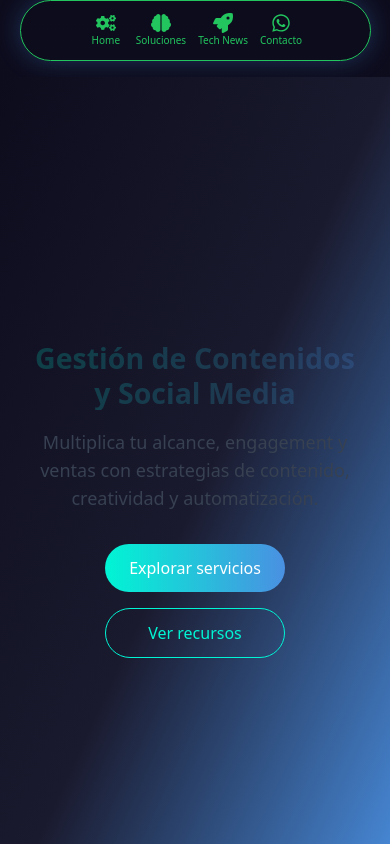
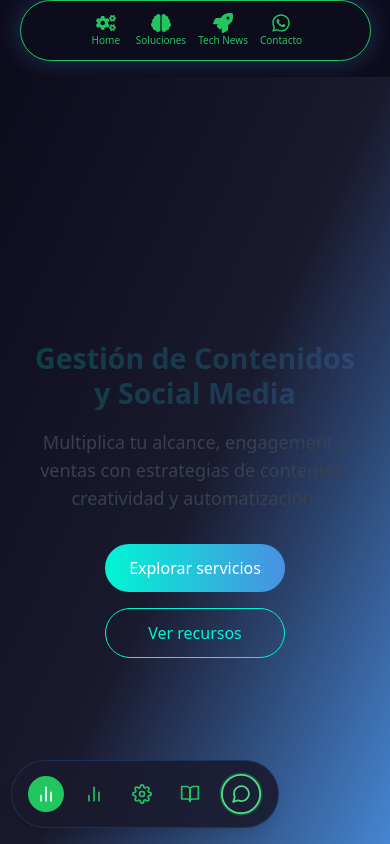
Before and after one commit to deivipluss/landing, a Next.js app: page /gestion-contenidos in a window 390 px wide. Shown: the top 844 px of the page. Built offline with nearby package versions, Linux system fonts and the light colour scheme.

Commit message:
fix: unifica layout y estilos del SidebarNavigation para alineación y borde idénticos

```diff
--- a/app/gestion-contenidos/page.tsx
+++ b/app/gestion-contenidos/page.tsx
@@ -178,13 +178,11 @@ export default function ContenidosPage() {
   return (
     <div className="relative bg-gradient-to-b from-[#0D0C1D] to-[#1A1A2E] min-h-screen">
       <HomeNavigation />
-      <div className="hidden md:block fixed left-4 lg:left-10 top-1/2 transform -translate-y-1/2 z-50">
-        <SidebarNavigation
-          menu={sidebarMenu}
-          activeSection={activeSection}
-          setActiveSection={setActiveSection}
-        />
-      </div>
+      <SidebarNavigation
+        menu={sidebarMenu}
+        activeSection={activeSection}
+        setActiveSection={setActiveSection}
+      />
       <div className="md:ml-28 lg:ml-40">
         {/* Hero Section */}
         <section
```
